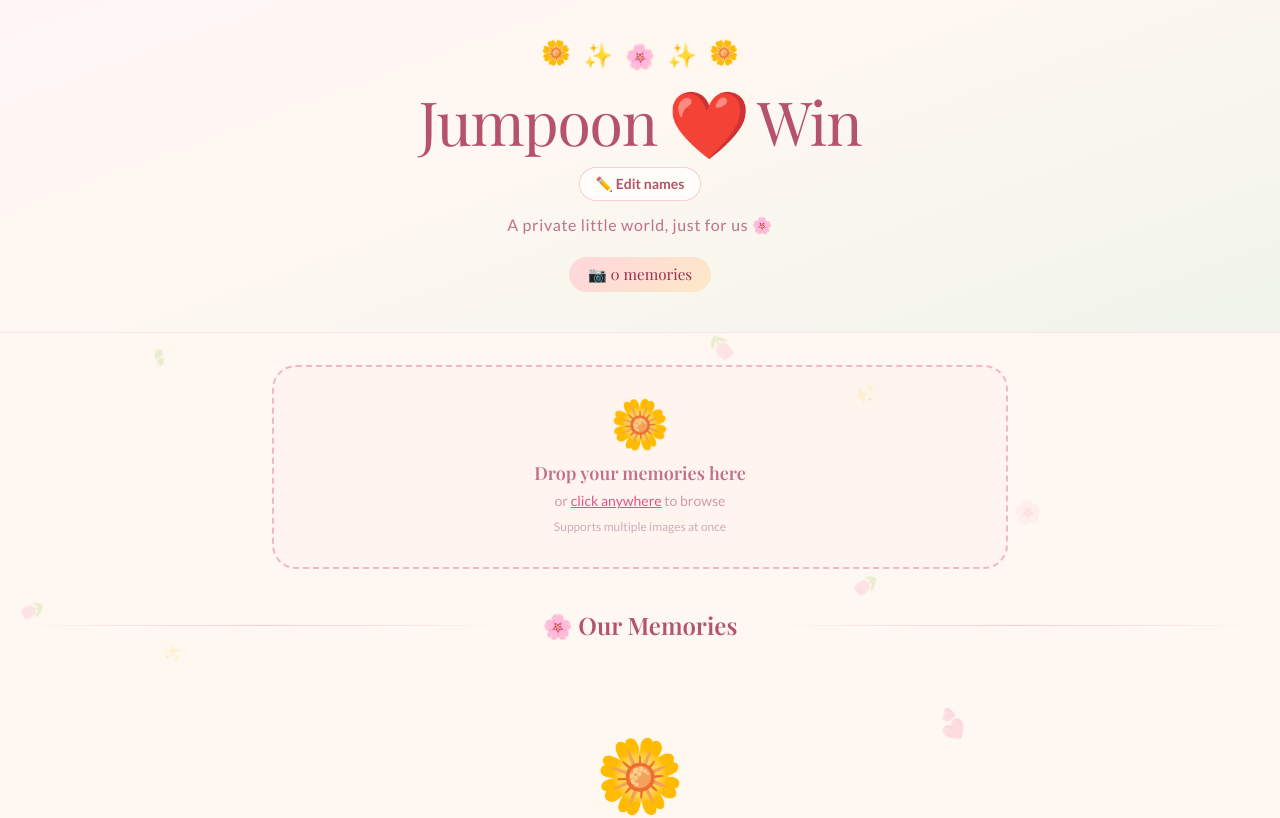
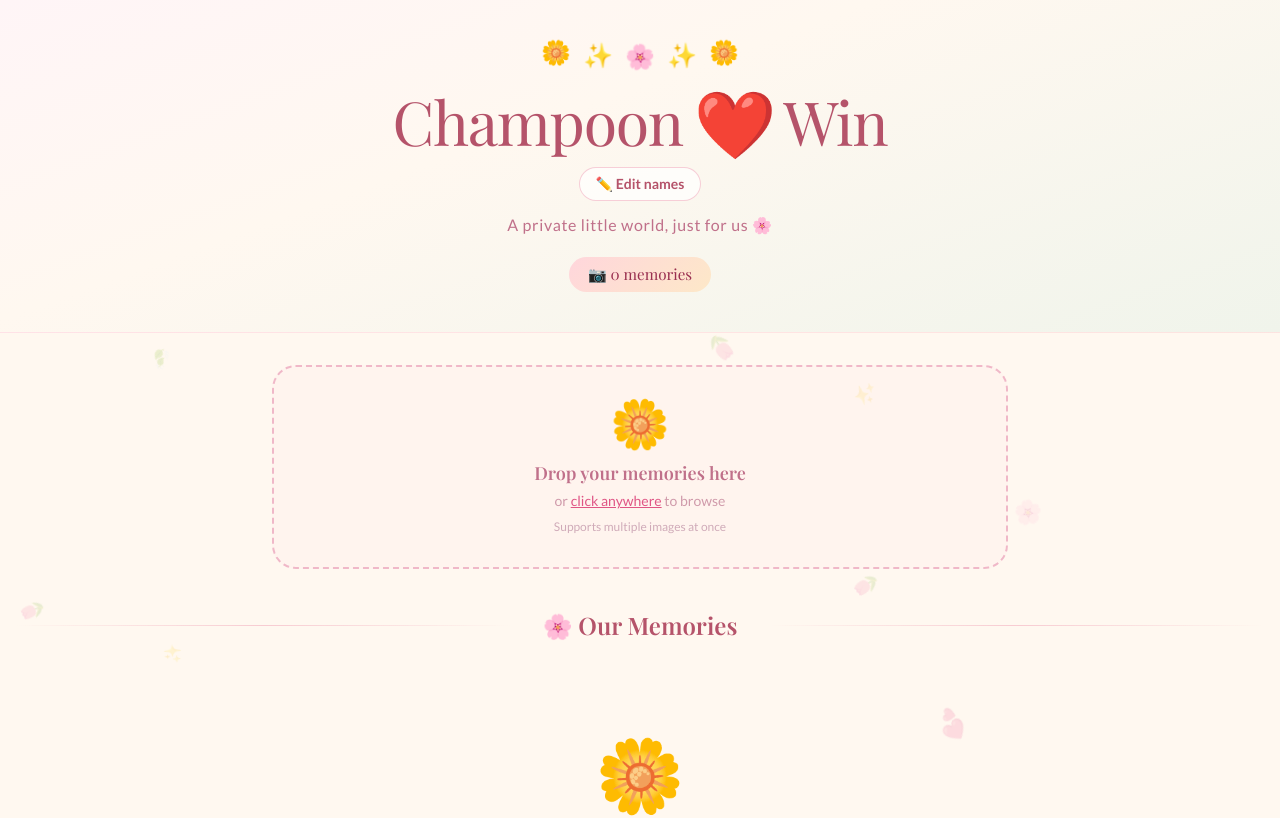
Before and after one commit to Wongsewaris033/CoupleMemory, a Vue app in the folder ChampoonandWin/: page / in a window 1280 px wide. Shown: the top 818 px of the page. Built offline with nearby package versions, Linux system fonts and the light colour scheme; a web font is replaced by a local one.

Commit message:
change name champoon

```diff
--- a/ChampoonandWin/package.json
+++ b/ChampoonandWin/package.json
@@ -1,5 +1,5 @@
 {
-  "name": "jumpoonandwin",
+  "name": "champoonandwin",
   "version": "0.0.0",
   "private": true,
   "type": "module",
--- a/ChampoonandWin/src/useGallery.js
+++ b/ChampoonandWin/src/useGallery.js
@@ -10,7 +10,7 @@ export function useGallery() {
   let db = null
 
   // ── Couple names ──────────────────────────────────────────────
-  const coupleNames = reactive({ partner1: 'Jumpoon', partner2: 'Win' })
+  const coupleNames = reactive({ partner1: 'Champoon', partner2: 'Win' })
   const editingNames = ref(false)
   const editNames = reactive({ partner1: '', partner2: '' })
 
```
Also changed, not shown: 2 other files (tests, documents, lock files or other folders).
